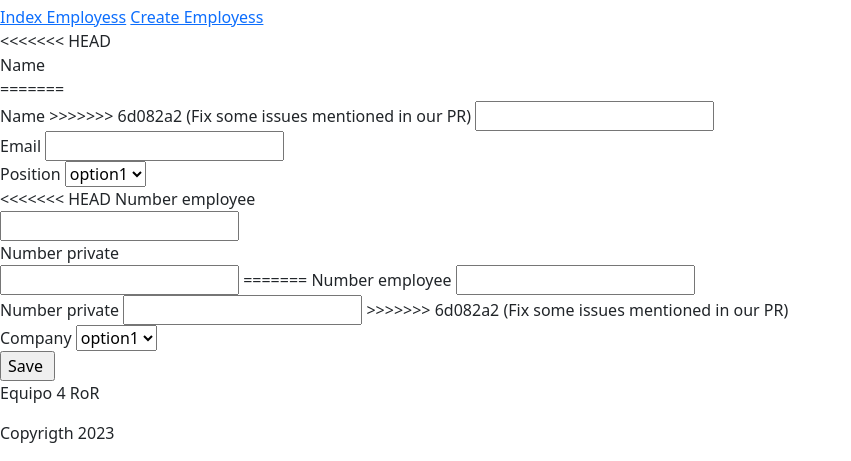
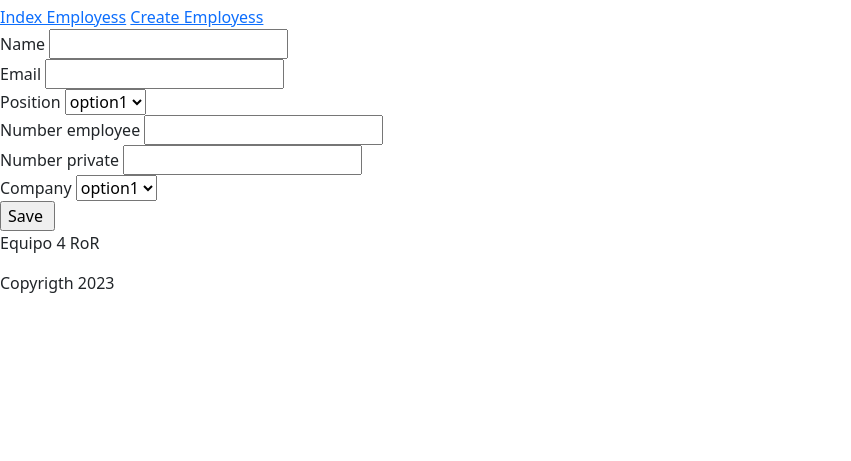
Before and after one commit to BrightCoders-Institute/BCDIC22-RoR-reloj-checador-team4, a Rails app: page /user/new in a window 1280 px wide. Shown: the part 351-812 px from the top of the page, without its empty margins (0-851 px from the left). After the commit the page ends 644 px from the top, so only its background shows below. Run offline with Rails 7, Linux system fonts and the light colour scheme; style sheets or scripts are compiled from the project's sources; some libraries are stand-ins or nearby versions.

Commit message:
Fix a issue

```diff
--- a/app/views/user/_form.html.erb
+++ b/app/views/user/_form.html.erb
@@ -1,49 +1,28 @@
 <%= form_with model: @user do |form| %>
-<<<<<<< HEAD
   <div>
-    <%= form.label :name %><br>
-=======
-  <div></div>
     <%= form.label :name %>
->>>>>>> 6d082a2 (Fix some issues mentioned in our PR)
     <%= form.text_field :name %>
   </div>
-
   <div>
     <%= form.label :email %>
     <%= form.text_field :email %>
   </div>
-
   <div>
     <%= form.label :position %>
     <%= form.select :position, ['option1', 'option2']%>
   </div>
-
   <div>
-<<<<<<< HEAD
-    <%= form.label :number_employee %><br>
+    <%= form.label :number_employee %>
     <%= form.number_field :number_employee, step: 1 %>
   </div>
-
   <div>
-    <%= form.label :number_private %><br>
+    <%= form.label :number_private %>
     <%= form.password_field  :number_private%>
-=======
-      <%= form.label :number_employee %>
-      <%= form.number_field :number_employee, step: 1 %>
   </div>
-
-  <div>
-      <%= form.label :number_private %>
-      <%= form.password_field  :number_private%>
->>>>>>> 6d082a2 (Fix some issues mentioned in our PR)
-  </div>
-
   <div>
     <%= form.label :company %>
     <%= form.select :company, ['option1', 'option2']%>
   </div>
-
   <div>
     <%= form.submit %>
   </div>
```
